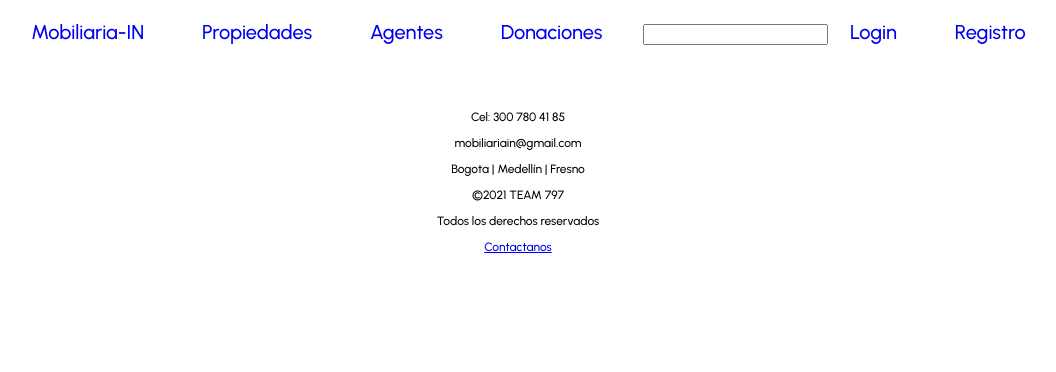
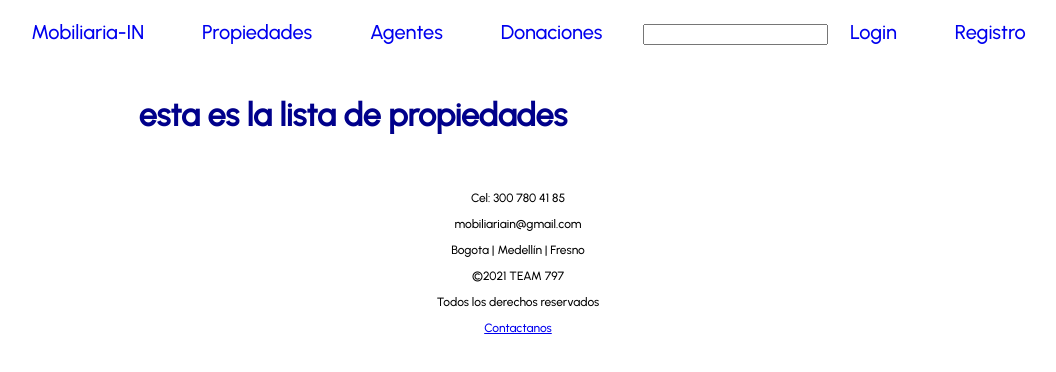
Before and after one commit to nadc100/sprintuno, a plain HTML site: page propiedades.html in a window 1280 px wide. Shown: the whole page, without its empty margins (122-1178 px from the left). Drawn offline with Linux system fonts and the light colour scheme.

Commit message:
cambio en propiedades

```diff
--- a/propiedades.html
+++ b/propiedades.html
@@ -30,9 +30,10 @@
         </nav>
     </header>
     <main>
+
         <div class="propiedades">
+            <h1>esta es la lista de propiedades</h1>
         </div>
-
     </main>
     <footer>
         <p>Cel: 300 780 41 85</p>
```
